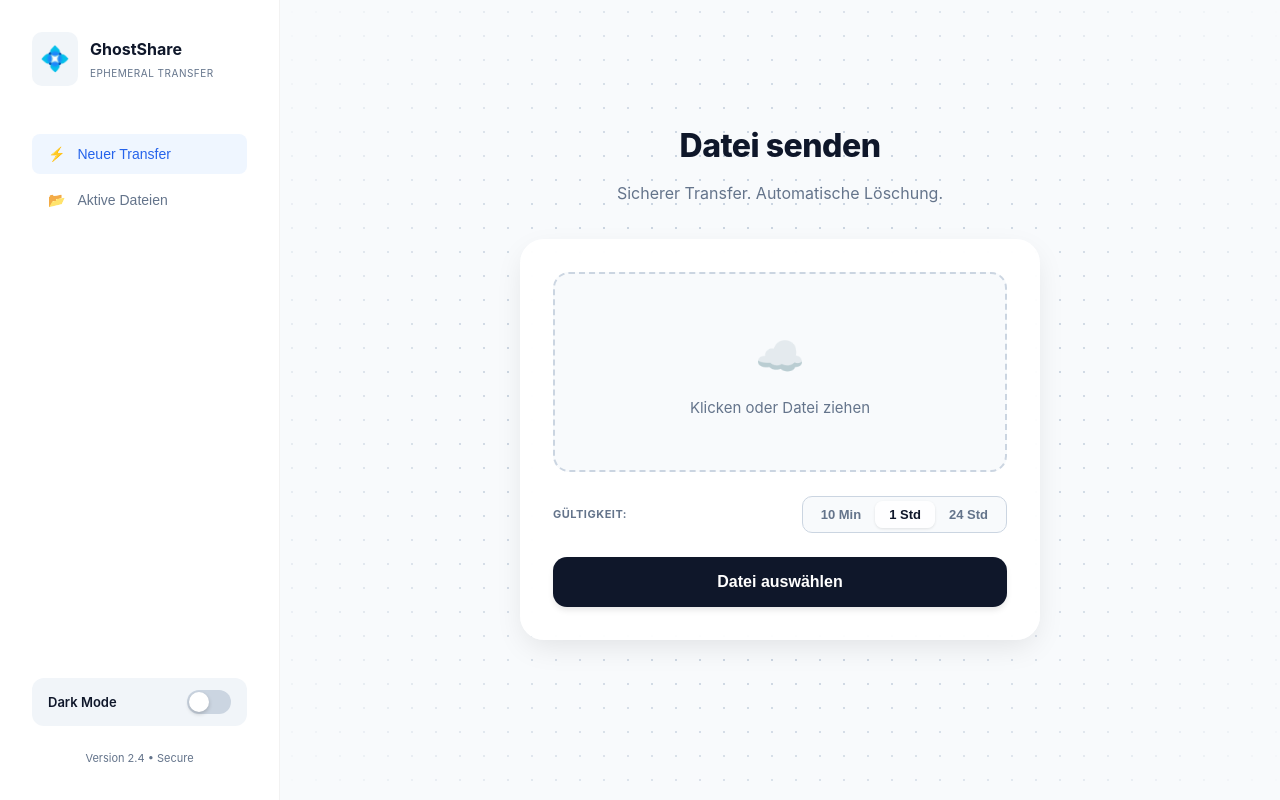
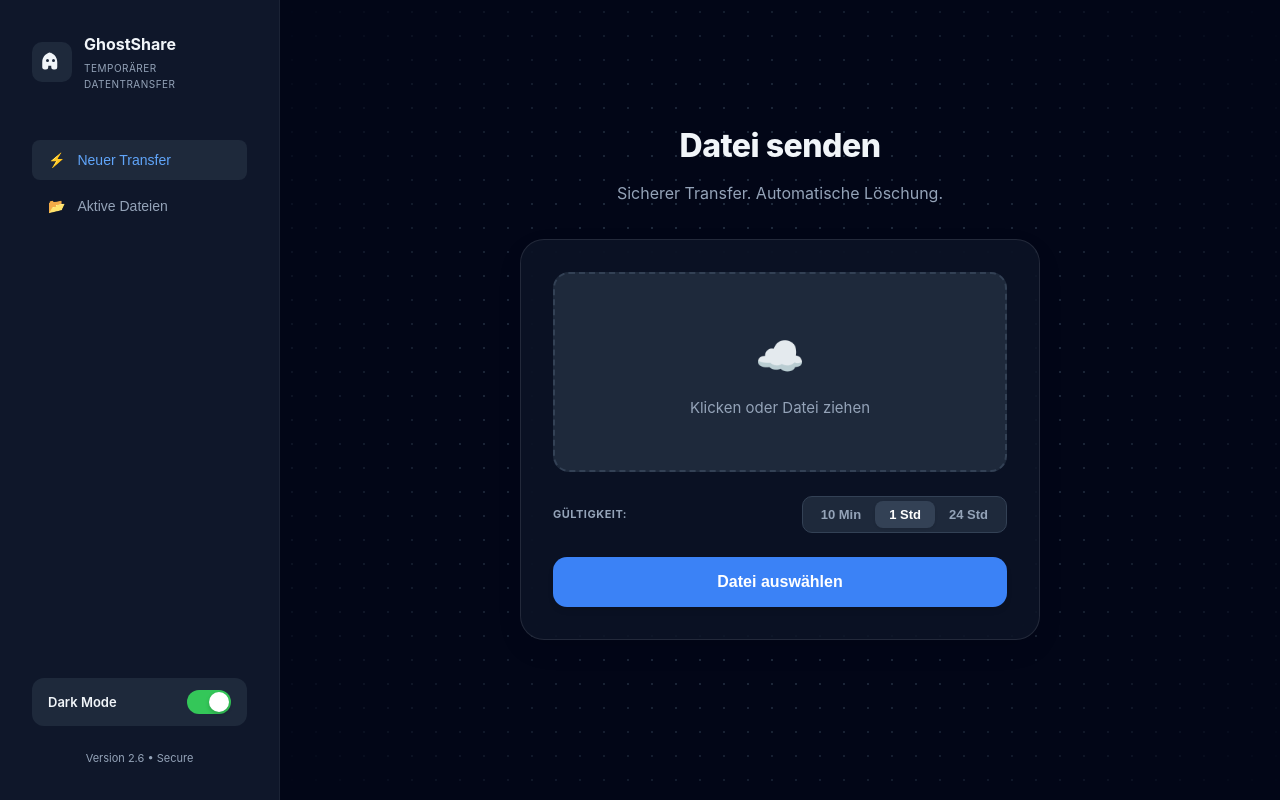
Before and after one commit to mxrs04/ghostshare, a Vue app in the folder frontend/: page / in a window 1280 px wide. Built offline with nearby package versions, Linux system fonts and the light colour scheme.

Commit message:
minor design changes

```diff
--- a/frontend/src/views/HomeView.vue
+++ b/frontend/src/views/HomeView.vue
@@ -1,30 +1,39 @@
 <script setup>
-import { ref, onMounted, computed } from 'vue'
+import { ref, onMounted } from 'vue'
 import QrcodeVue from 'qrcode.vue'
 
 // --- KONFIGURATION ---
 const BACKEND_URL = "https://ghostshare-aa6g.onrender.com";
 
 // --- STATE ---
-const isDarkMode = ref(false)
+// Standardmäßig auf TRUE (Dark Mode an)
+const isDarkMode = ref(true)
+
 const isDragOver = ref(false)
 const isUploading = ref(false)
 const uploadSuccess = ref(false)
-const downloadLink = ref("") // Link zur Datei (API)
-const shareLink = ref("")    // Link zur Webseite (Frontend)
+const downloadLink = ref("")
+const shareLink = ref("")
 const errorMessage = ref("")
 const selectedDuration = ref(60)
 const fileInput = ref(null)
 
-// Download Mode State (für den Empfänger)
 const isDownloadMode = ref(false)
 const receivedFilename = ref("")
 const receivedFileUrl = ref("")
 const isImage = ref(false)
 
-// --- LIFECYCLE ---
+// --- LIFECYCLE & SPEICHER-LOGIK ---
 onMounted(() => {
-  // Prüfen, ob wir im Empfänger-Modus sind (URL hat ?f=filename)
+  // 1. Theme Check: Hat der Nutzer schon mal was eingestellt?
+  const savedTheme = localStorage.getItem('ghostshare-theme')
+  if (savedTheme) {
+    isDarkMode.value = savedTheme === 'dark'
+  } else {
+    isDarkMode.value = true
+  }
+
+  // 2. Empfänger-Check (QR-Code Logik)
   const urlParams = new URLSearchParams(window.location.search)
   const fileParam = urlParams.get('f')
 
@@ -33,7 +42,6 @@ onMounted(() => {
     receivedFilename.value = fileParam
     receivedFileUrl.value = `${BACKEND_URL}/api/files/download/${fileParam}`
 
-    // Einfacher Check ob es ein Bild ist (für Vorschau)
     const ext = fileParam.split('.').pop().toLowerCase()
     if (['jpg', 'jpeg', 'png', 'gif', 'webp'].includes(ext)) {
       isImage.value = true
@@ -45,6 +53,8 @@ onMounted(() => {
 
 function toggleTheme() {
   isDarkMode.value = !isDarkMode.value
+  // Speichern der Auswahl im Browser
+  localStorage.setItem('ghostshare-theme', isDarkMode.value ? 'dark' : 'light')
 }
 
 async function onDrop(e) {
@@ -74,18 +84,13 @@ async function uploadFile(file) {
     })
 
     if (!response.ok) {
-      if (response.status === 413) throw new Error("Datei zu groß (>50MB)");
+      if (response.status === 413) throw new Error("Datei zu groß (>150MB)");
       throw new Error("Upload fehlgeschlagen");
     }
 
     const data = await response.json()
-
-    // 1. Der direkte Link zur Datei (für den Download Button)
     downloadLink.value = `${BACKEND_URL}/api/files/download/${data.filename}`
-
-    // 2. Der Link zur Webseite (für den QR Code)
     shareLink.value = `${window.location.origin}/?f=${data.filename}`
-
     uploadSuccess.value = true
 
   } catch (error) {
@@ -102,7 +107,6 @@ function copyLink() {
   alert("Link kopiert!")
 }
 
-// Erzwingt den Download im Browser
 function triggerDownload() {
   window.open(downloadLink.value || receivedFileUrl.value, '_blank')
 }
@@ -114,10 +118,14 @@ function triggerDownload() {
 
       <aside class="sidebar">
         <div class="brand">
-          <div class="logo-icon">💠</div>
+          <div class="logo-icon">
+            <svg xmlns="http://www.w3.org/2000/svg" viewBox="0 0 24 24" fill="currentColor" width="24" height="24">
+              <path fill-rule="evenodd" d="M12 2.25c-5.385 0-9.75 4.365-9.75 9.75v5.25c0 1.243.975 2.25 2.25 2.25h1.5a2.25 2.25 0 002.25-2.25v-1.5h3v1.5a2.25 2.25 0 002.25 2.25h1.5a2.25 2.25 0 002.25-2.25v-5.25c0-5.385-4.365-9.75-9.75-9.75zM9 10.5a1.5 1.5 0 11-3 0 1.5 1.5 0 013 0zm4.5 1.5a1.5 1.5 0 100-3 1.5 1.5 0 000 3z" clip-rule="evenodd" />
+            </svg>
+          </div>
           <div class="brand-text">
             <div class="brand-title">GhostShare</div>
-            <div class="brand-subtitle">EPHEMERAL TRANSFER</div>
+            <div class="brand-subtitle">TEMPORÄRER DATENTRANSFER</div>
           </div>
         </div>
 
@@ -149,7 +157,7 @@ function triggerDownload() {
         </div>
 
         <div class="sidebar-footer">
-          Version 2.4 • Secure
+          Version 2.6 • Secure
         </div>
       </aside>
 
@@ -166,7 +174,7 @@ function triggerDownload() {
               <div class="success-content">
                 <div v-if="isImage" class="image-preview-container">
                   <img :src="receivedFileUrl" class="image-preview" alt="Vorschau" />
-                  <p style="font-size: 10px; color: #94a3b8; margin-top: 5px;">Gedrückt halten zum Speichern in Fotos</p>
+                  <p style="font-size: 10px; color: #94a3b8; margin-top: 5px;">Gedrückt halten zum Speichern</p>
                 </div>
                 <div v-else class="file-icon-placeholder">
                   📄
@@ -325,11 +333,16 @@ function triggerDownload() {
   margin-bottom: 48px;
 }
 
+/* LOGO ICON ANPASSUNG FÜR SVG */
 .logo-icon {
-  font-size: 24px;
+  display: flex; /* Zentriert das SVG */
+  align-items: center;
+  justify-content: center;
   background: var(--nav-hover);
   padding: 8px;
   border-radius: 10px;
+  color: var(--text-main); /* SVG nimmt diese Farbe an */
+  transition: background-color 0.3s, color 0.3s;
 }
 
 .brand-title {
```
Also changed, not shown: 1 other file (tests, documents, lock files or other folders).
